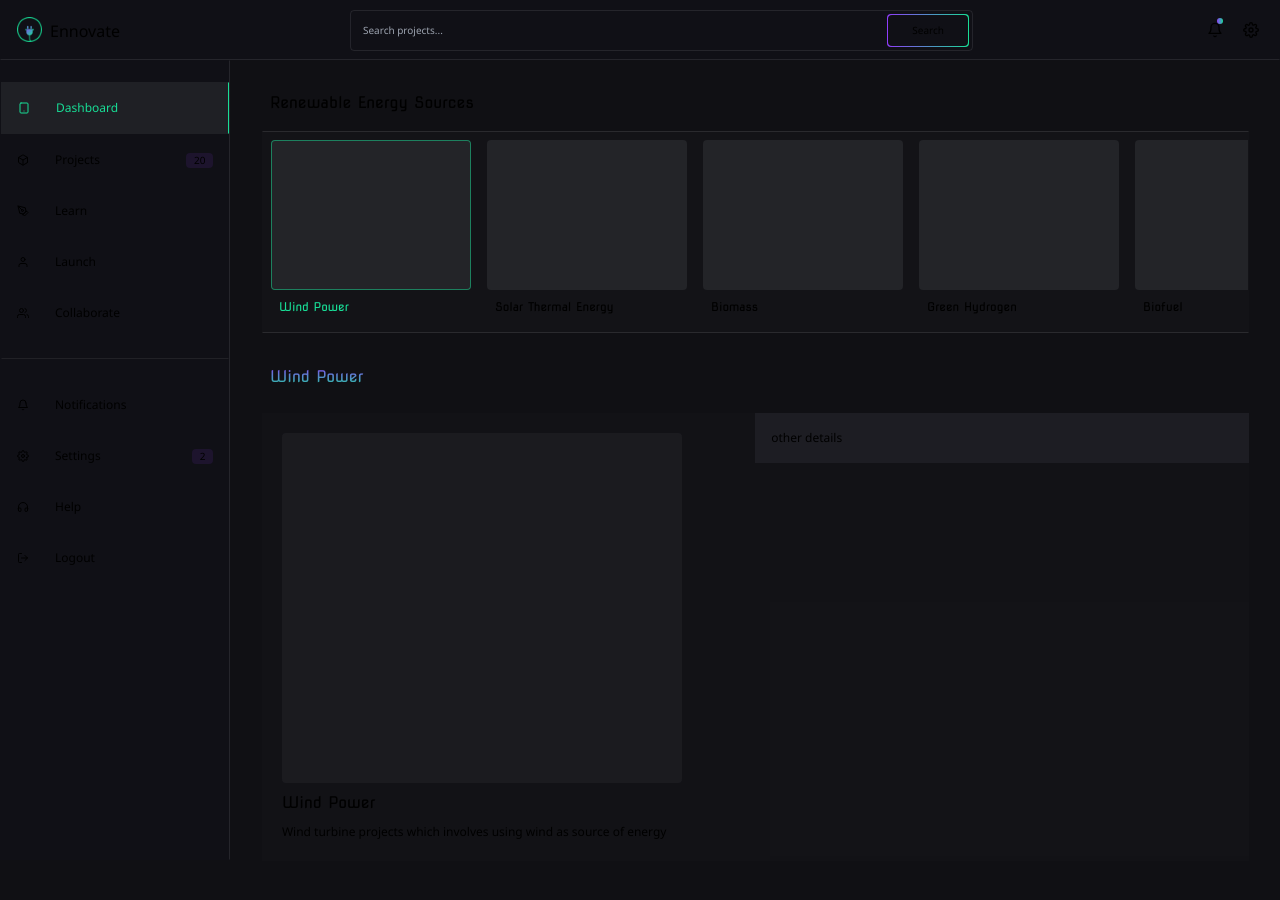
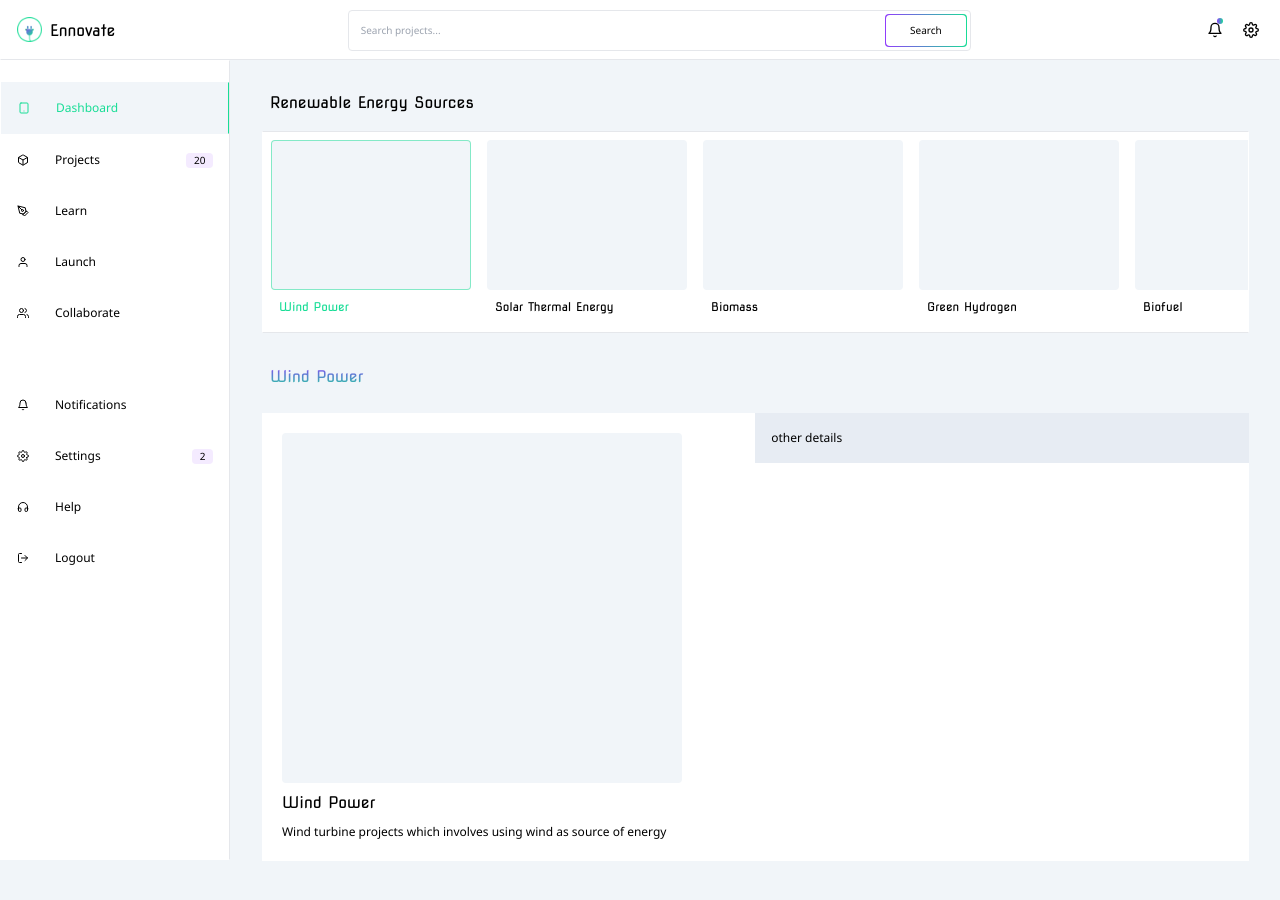
Before and after one commit to abel-otegbola/Ennovate, a React (Vite) app: page /dashboard/home in a window 1280 px wide. Built offline with nearby package versions, Linux system fonts and the light colour scheme.

Commit message:
style: dark and light theme colors functionality

```diff
--- a/src/App.tsx
+++ b/src/App.tsx
@@ -6,7 +6,7 @@ function App() {
 
   return (
     <BrowserRouter>
-      <div className='bg-[#101014]'>
+      <div className='bg-slate-100 dark:bg-[#101014]'>
         <Routes>
           <Route path='/' element={<Home />} />
           <Route path="/dashboard/*" element={<Dashboard />} />
--- a/src/components/button/button.tsx
+++ b/src/components/button/button.tsx
@@ -5,7 +5,7 @@ interface buttonProps {
 
 function Button({ text, link }: buttonProps) {
     const outerStyle: string = "p-[1px] rounded bg-gradient-to-r from-purple to-green w-fit"
-    const innerStyle: string = "flex items-center w-fit px-6 py-[8px] bg-black rounded hover:bg-gradient-to-r hover:from-purple hover:to-green"
+    const innerStyle: string = "flex items-center w-fit px-6 py-[8px] bg-white dark:bg-black rounded hover:bg-gradient-to-r hover:from-purple hover:to-green"
 
     return (
         <div className={outerStyle}>
--- a/src/components/dashboardTopbar/dashboardTopbar.tsx
+++ b/src/components/dashboardTopbar/dashboardTopbar.tsx
@@ -4,13 +4,13 @@ import logo from "../../assets/logo.png"
 
 function DashboardTopbar() {
     return (
-        <div className="flex items-center justify-between sticky top-0 left-0 w-full bg-black p-2 px-4 border border-transparent border-b-gray-100/[0.09] z-10">
+        <div className="flex items-center justify-between sticky top-0 left-0 w-full bg-white dark:bg-black p-2 px-4 border border-transparent border-b-gray-200 dark:border-b-gray-100/[0.09] z-10">
 
             {/* Brand name and logo */}
 
             <a href="/" className="md:ml-0 ml-10 py-2 flex gap-2">
                 <img src={logo} className="w-[25px] h-[25px]" />
-                <span className="mt-[2px]">Ennovate</span>
+                <h1 className="mt-[2px]">Ennovate</h1>
             </a>
 
             <div className="md:w-[50%] md:block hidden">
--- a/src/components/leftbar/leftbar.tsx
+++ b/src/components/leftbar/leftbar.tsx
@@ -30,11 +30,11 @@ function LeftBar() {
     return (
         <>
         <button className="md:hidden fixed z-50 top-0 left-0 p-5 text-lg opacity-[0.6] " onClick={() => setOpen(!open)}><FaBars /></button>
-        <div className={`xl:w-[18%] lg:w-[22%] md:w-[27%] py-[20px] text-[12px] h-screen md:sticky fixed top-[60px] left-0 bg-black border border-transparent border-r-slate-100/[0.09] overflow-hidden z-10 transition-all duration-700 ${open ? " w-[240px]": "w-0"}`}>
+        <div className={`xl:w-[18%] lg:w-[22%] md:w-[27%] py-[20px] text-[12px] h-screen md:sticky fixed top-[60px] left-0 bg-white dark:bg-black border border-transparent border-r-gray-200 dark:border-r-slate-100/[0.09] overflow-hidden z-10 transition-all duration-700 ${open ? " w-[240px]": "w-0"}`}>
 
             {
                 generalLinks.map(link => {return (
-                    <a key={link.id} href={link.link} className={`flex items-center justify-between w-full p-2 my-[1px] px-4 hover:bg-gray-200/[0.07] ${pathname === link.link ? "bg-gray-200/[0.07] border border-transparent border-r-green text-green" : ""}`}>
+                    <a key={link.id} href={link.link} className={`flex items-center justify-between w-full p-2 my-[1px] px-4 hover:bg-slate-100 dark:hover:bg-gray-200/[0.07] ${pathname === link.link ? "bg-slate-100 dark:bg-gray-200/[0.07] border border-transparent border-r-green text-green" : ""}`}>
                         <span className="w-[30px]">{link.icon}</span>
                         <span className="flex-1 p-2 break-normal">{link.label}</span>
                         <span className="p-[0px] px-2 rounded text-[10px] bg-purple/[0.1]">{link.msg}</span>
@@ -45,7 +45,7 @@ function LeftBar() {
             <p className="border border-transparent border-t-gray-100/[0.07] my-5 w-full"></p>
             {
                 userLinks.map(link => {return (
-                    <a key={link.id} href={link.link} className={`flex items-center justify-between w-full p-2 my-[1px] px-4 hover:bg-gray-200/[0.07] ${pathname === link.link ? "bg-gray-200/[0.07] border border-transparent border-r-green text-green" : ""}`}>
+                    <a key={link.id} href={link.link} className={`flex items-center justify-between w-full p-2 my-[1px] px-4 hover:bg-slate-100 dark:hover:bg-gray-200/[0.07] ${pathname === link.link ? "bg-slate-100 dark:bg-gray-200/[0.07] border border-transparent border-r-green text-green" : ""}`}>
                         <span className="w-[30px]">{link.icon}</span>
                         <span className="flex-1 p-2 break-normal">{link.label}</span>
                         <span className="p-[0px] px-2 rounded text-[10px] bg-purple/[0.1]">{link.msg}</span>
--- a/src/components/projectGrid/projectGrid.tsx
+++ b/src/components/projectGrid/projectGrid.tsx
@@ -9,16 +9,16 @@ function ProjectGrid({ id, img, title, info }: Project ) {
     const [openSide, setOpenSide] = useState(false)
 
     return (
-        <div className="relative flex mt-4 bg-gray-100/[0.01]">
+        <div className="relative flex mt-4 bg-white dark:bg-gray-100/[0.01]">
             <button className="lg:hidden block p-6 px-4 absolute top-0 right-0 opacity-[0.3] hover:opacity-[1] z-10" onClick={() => setOpenSide(!openSide)}><FaEllipsisV /></button>
             <div key={id} className="md:w-[50%] w-full p-[20px]">
-                <div className={`flex justify-center items-center h-[350px] md:w-[400px] w-full bg-slate-200/[0.04] cursor-pointer rounded hover:border hover:border-green hover:bg-green/[0.2]`}>
+                <div className={`flex justify-center items-center h-[350px] md:w-[400px] w-full bg-slate-100 dark:bg-slate-200/[0.04] cursor-pointer rounded hover:border hover:border-green hover:bg-green/[0.2]`}>
                     <img src={img} className="hidden" />
                 </div>
                 <h2 className="py-2">{title}</h2>
                 <p className="text-[12px]">{info}</p>
             </div>
-            <div className={`lg:static text-[12px] h-full absolute top-0 right-0 bg-[#1d1d23] overflow-hidden transition-all duration-700 ${openSide ? "lg:w-[50%] w-[75%]" : "lg:w-[50%] w-0"}`}>
+            <div className={`lg:relative text-[12px] h-full absolute top-0 right-0 bg-slate-200/[0.8] dark:bg-[#1d1d23] overflow-hidden transition-all duration-700 ${openSide ? "lg:w-[50%] w-[75%]" : "lg:w-[50%] w-0"}`}>
                 <p className="p-4">other details</p>
             </div>
         </div>
--- a/src/components/searchbar/searchbar.tsx
+++ b/src/components/searchbar/searchbar.tsx
@@ -2,7 +2,7 @@ import Button from "../button/button";
 
 function Searchbar() {
     return (
-        <form className="w-full text-[10px] gap-1 flex p-[3px] border border-slate-100/[0.09] rounded">
+        <form className="w-full text-[10px] gap-1 flex p-[3px] border border-gray-200 dark:border-slate-100/[0.09] rounded">
             <input className="p-[8px] bg-transparent flex-1 outline-none border-transparent border focus:border-green/[0.5] rounded" type="search" placeholder="Search projects..." />
             <Button text={"Search"} link={"#"} />
         </form>
--- a/src/index.css
+++ b/src/index.css
@@ -23,7 +23,7 @@ h1, h2, h3, h4, h5 {
   font-family: "Nova Square", cursive;
 }
 body {
-  font-family: 'Noto Sans', sans-serif
+  font-family: 'Noto Sans', sans-serif;
 }
 
 .scrollbar::-webkit-scrollbar {
--- a/src/pages/dashboard/dashboardHome/dashboardHome.tsx
+++ b/src/pages/dashboard/dashboardHome/dashboardHome.tsx
@@ -32,12 +32,12 @@ function DashboardHome() {
     return (
         <div className="p-[3%] w-full">
             <h1 className="px-2">Renewable Energy Sources</h1>
-            <div className="w-full flex gap-4 border border-transparent border-y-gray-100/[0.1] bg-slate-100/[0.01] p-2 my-4 text-[12px] overflow-x-auto scrollbar">
+            <div className="w-full flex gap-4 border border-transparent border-y-gray-200 dark:border-y-gray-100/[0.1] bg-white dark:bg-slate-100/[0.01] p-2 my-4 text-[12px] overflow-x-auto scrollbar">
                 {
                     categories.map(category => {
                         return (
                             <div key={category.id} className={`${active === category.title ? "text-green" : "hover:text-green"}`} onClick={() => setActive(category.title)}>
-                                <div className={`h-[150px] w-[200px] bg-slate-200/[0.08] cursor-pointer rounded ${active === category.title ? "border border-green/[0.5]" : "hover:border hover:border-green/[0.5]"}`}></div>
+                                <div className={`h-[150px] w-[200px] bg-slate-100 dark:bg-slate-200/[0.08] cursor-pointer rounded ${active === category.title ? "border border-green/[0.5]" : "hover:border hover:border-green/[0.5]"}`}></div>
                                 <h2 className="p-2">{category.title}</h2>
                             </div>
                         )
--- a/src/pages/home/home.tsx
+++ b/src/pages/home/home.tsx
@@ -6,8 +6,8 @@ function Home()  {
         <main>
             <header className="flex flex-wrap jutify-between items-center">
                 <div className="md:w-[50%] w-full px-[5%] md:py-0 py-[10%]">
-                    <p className="p-1 rounded-full bg-slate-100/[0.05] w-fit border border-slate-100/[0.04] text-sm px-3 mb-3">A better world, one project at a time</p>
-                    <h1 className="py-[3%] text-[40px] bg-clip-text text-transparent bg-gradient-to-r from-purple to-green">Making Renewable Energy  more accessible, affordable and fun</h1>
+                    <p className="p-1 rounded-full bg-white dark:bg-slate-100/[0.05] w-fit border border-slate-100/[0.04] text-sm px-3 mb-3">A better world, one project at a time</p>
+                    <h1 className="py-[3%] md:text-[40px] text-[30px] bg-clip-text text-transparent bg-gradient-to-r from-purple to-green">Making Renewable Energy  more accessible, affordable and fun</h1>
                     <p className="pb-6">Quest is built to help accelerate success by eliminating failure factors and providing success systems such as collaboration, accountability, time management and lots more.</p>
                     <Button text={"Get started"} link={"#"} />
                 </div>
```
Lines whose indentation alone changed are shown as unchanged.
